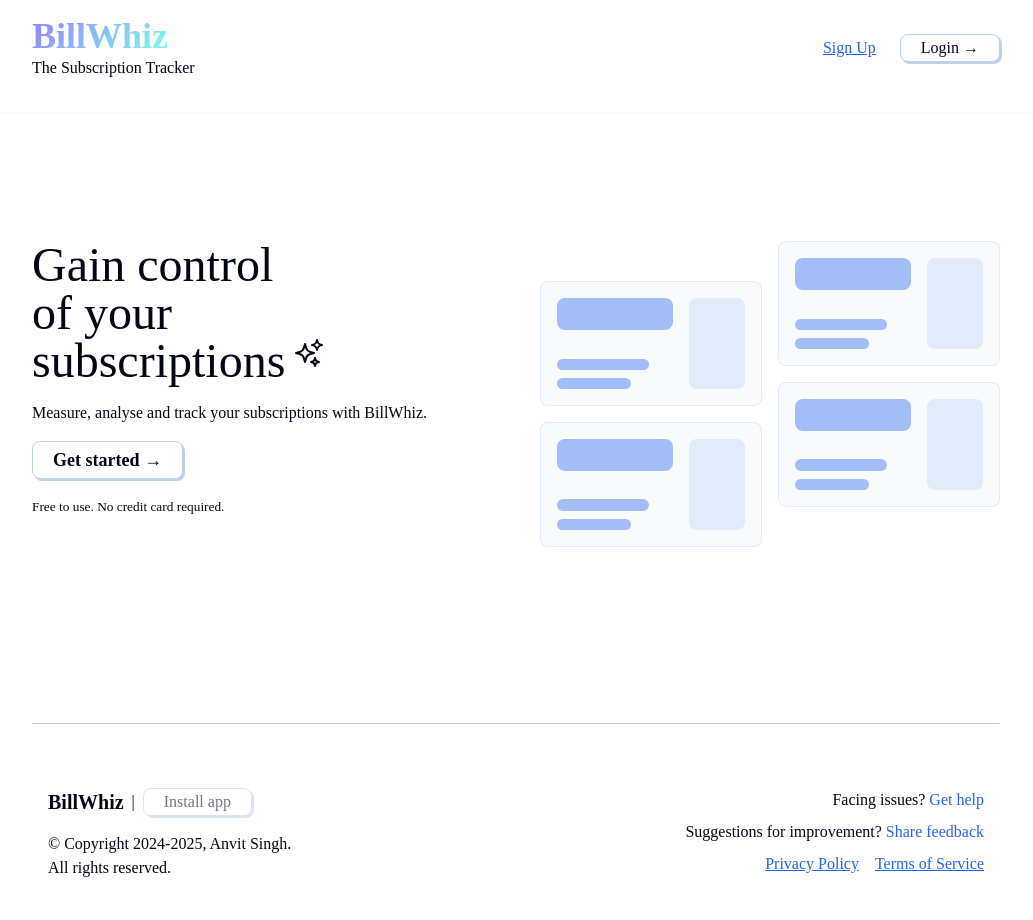
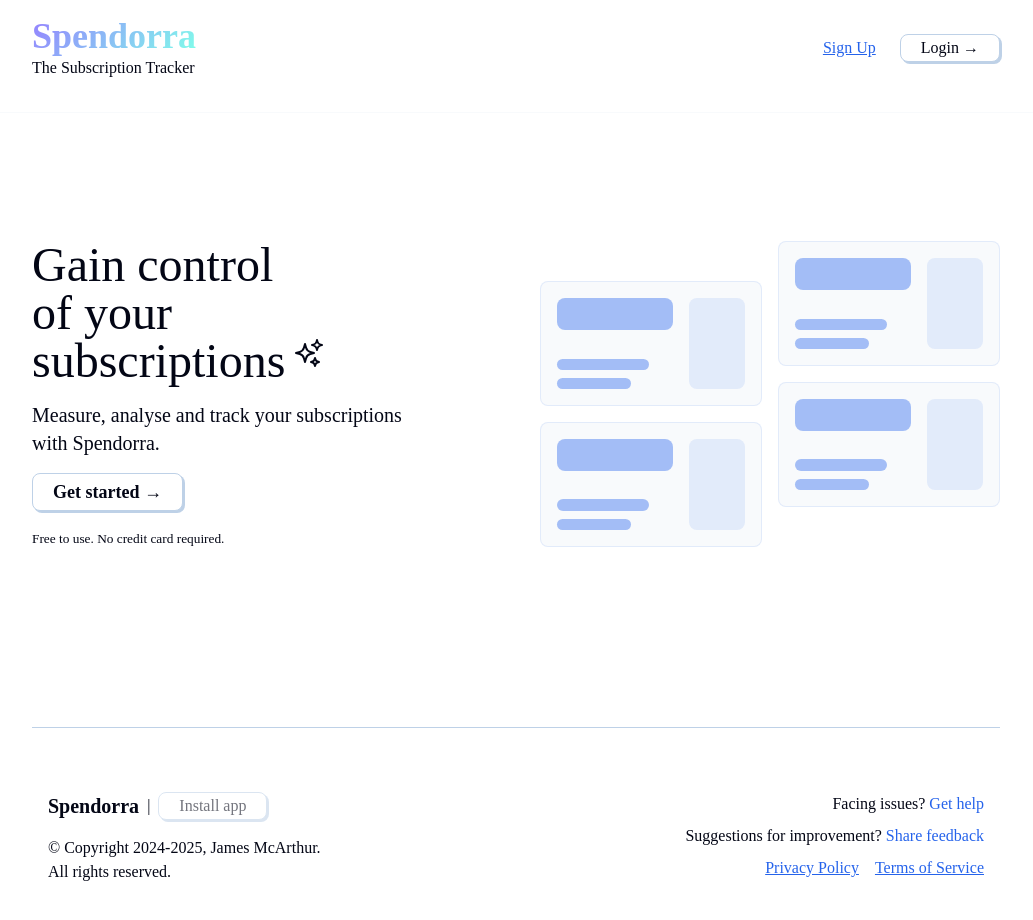
Before and after one commit to BrutalOverkill/Spendorra, a Next.js app: page / in a window 1280 px wide. Shown: the top 920 px of the page, without its empty margins (124-1157 px from the left). Built offline with nearby package versions, Linux system fonts and the light colour scheme; no server answers; a web font is replaced by a local one.

Commit message:
Few_Final_changes

```diff
--- a/app/fanta.css
+++ b/app/fanta.css
@@ -163,7 +163,8 @@
     line-height: 1.75rem;
 }
 
-h4 {
+h4,
+.text-medium {
     font-size: 1.125rem;
     line-height: 1.75rem;
 }
@@ -670,7 +671,8 @@
         line-height: 2rem;
     }
 
-    h4 {
+    h4,
+    .text-medium {
         font-size: 1.25rem;
         line-height: 1.75rem;
     }
--- a/app/layout.js
+++ b/app/layout.js
@@ -6,7 +6,7 @@
 import { AuthProvider } from "@/context/AuthContext";
 
 export const metadata = {
-  title: "BillWhiz · The Subscription Tracker",
+  title: "Spendorra · The Subscription Tracker",
   description: "Track all your subscription analytics!",
 };
 
@@ -15,7 +15,7 @@
     <header>
       <div>
         <Link href={'/'}>
-          <h1 className="text-gradient">BillWhiz</h1>
+          <h1 className="text-gradient">Spendorra</h1>
         </Link>
         <p>The Subscription Tracker</p>
       </div>
@@ -29,11 +29,11 @@
       <div className="footer-content">
         <div>
           <div>
-            <h4>BillWhiz</h4>
+            <h4>Spendorra</h4>
             <p>|</p>
             <button disabled>Install app</button>
           </div>
-          <p className="copyright">© Copyright 2024-2025, Anvit Singh.<br />All rights reserved.</p>
+          <p className="copyright">© Copyright 2024-2025, James McArthur.<br />All rights reserved.</p>
         </div>
         <div>
           <p>Facing issues? <a>Get help</a></p>
--- a/app/page.js
+++ b/app/page.js
@@ -1,4 +1,5 @@
 import Hero from "@/components/Hero";
+
 
 export default function Home() {
   return (
--- a/components/Dashboard.jsx
+++ b/components/Dashboard.jsx
@@ -1,5 +1,5 @@
 export default function Dashboard() {
   return (
-    <div></div>
-  );
+      <div></div>
+  )
 }
--- a/components/ExpenseCard.jsx
+++ b/components/ExpenseCard.jsx
@@ -1,5 +1,5 @@
 export default function ExpenseCard() {
-    return (
+  return (
       <div></div>
-    );
-  }
+  )
+}
--- a/components/GoTo.jsx
+++ b/components/GoTo.jsx
@@ -1,11 +1,13 @@
 'use client'
 
-import Link from "next/link";
-import { usePathname } from "next/navigation";
+import { useAuth } from "@/context/AuthContext"
+import Link from "next/link"
+import { usePathname } from "next/navigation"
 
 export default function GoTo() {
+    const { currentUser, logout } = useAuth()
 
-  const isAuthenticated = false;
+    const isAuthenticated = !!currentUser
 
     const path = usePathname()
 
@@ -13,7 +15,7 @@
         <div className="goto">
             {path == '/' && (
                 <>
-            <Link href={'/dashboard?registration=true'}>
+                    <Link href={'/dashboard?register=true'}>
                         <p>Sign Up</p>
                     </Link>
                     <Link href={'/dashboard'}>
@@ -22,8 +24,8 @@
                 </>
             )}
             {(isAuthenticated && path == '/dashboard') && (
-          <button>Logout</button>
+                <button onClick={logout}>Logout</button>
             )}
         </div>
-    );
+    )
 }
--- a/components/Hero.jsx
+++ b/components/Hero.jsx
@@ -9,7 +9,7 @@
                     Gain control<br />of your<br />subscriptions
                     <svg xmlns="http://www.w3.org/2000/svg" fill="none" viewBox="0 0 24 24" strokeWidth="1.5" stroke="#030615" className="size-6"><path strokeLinecap="round" strokeLinejoin="round" d="M9.813 15.904 9 18.75l-.813-2.846a4.5 4.5 0 0 0-3.09-3.09L2.25 12l2.846-.813a4.5 4.5 0 0 0 3.09-3.09L9 5.25l.813 2.846a4.5 4.5 0 0 0 3.09 3.09L15.75 12l-2.846.813a4.5 4.5 0 0 0-3.09 3.09ZM18.259 8.715 18 9.75l-.259-1.035a3.375 3.375 0 0 0-2.455-2.456L14.25 6l1.036-.259a3.375 3.375 0 0 0 2.455-2.456L18 2.25l.259 1.035a3.375 3.375 0 0 0 2.456 2.456L21.75 6l-1.035.259a3.375 3.375 0 0 0-2.456 2.456ZM16.894 20.567 16.5 21.75l-.394-1.183a2.25 2.25 0 0 0-1.423-1.423L13.5 18.75l1.183-.394a2.25 2.25 0 0 0 1.423-1.423l.394-1.183.394 1.183a2.25 2.25 0 0 0 1.423 1.423l1.183.394-1.183.394a2.25 2.25 0 0 0-1.423 1.423Z"></path></svg>
                 </p>
-                <p className="text-medium">Measure, analyse and track your subscriptions with BillWhiz.</p>
+                <p className="text-medium">Measure, analyse and track your subscriptions with Spendorra.</p>
                 <Link href={'/dashboard'}>
                     <button><h5>Get started &rarr;</h5></button>
                 </Link>
--- a/components/SubscriptionSummary.jsx
+++ b/components/SubscriptionSummary.jsx
@@ -1,9 +1,9 @@
-//import { useAuth } from "@/context/AuthContext"
+import { useAuth } from "@/context/AuthContext"
 import { calculateSubscriptionMetrics, subscriptions } from "@/utils"
 
 export default function SubscriptionSummary() {
-    //const { userData } = useAuth()
-    const summary = calculateSubscriptionMetrics(subscriptions)
+    const { userData } = useAuth()
+    const summary = calculateSubscriptionMetrics(userData.subscriptions)
     console.log(summary)
 
     const emojis = ['🔥', '✅', '⭐️', '⚡️', '🎉', '✨', '🏆', '🌼', '🌱', '🐛', '🐙', '🪼']
```
Also changed, not shown: context/AuthContext.jsx (line endings or trailing spaces). Lines whose indentation alone changed are shown as unchanged.
